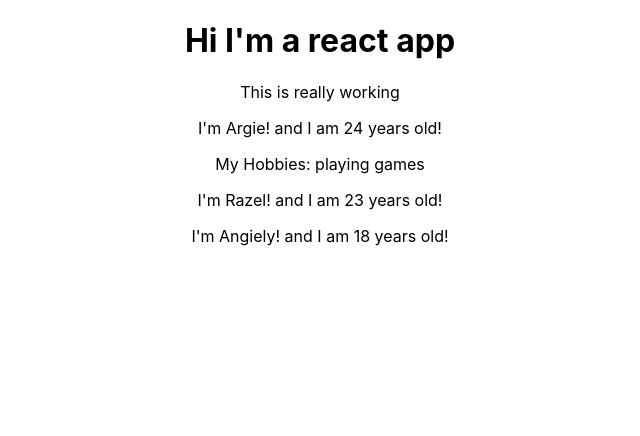
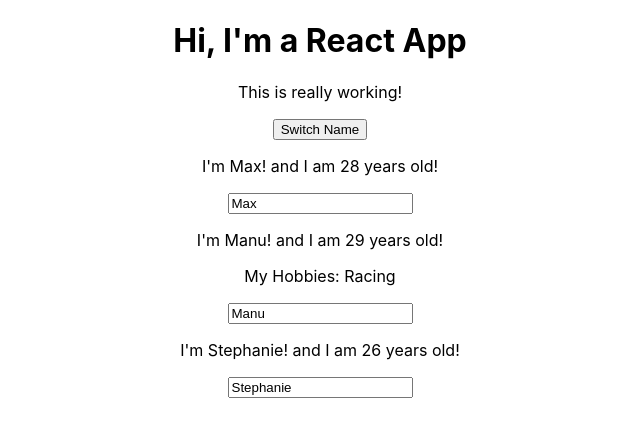
Before and after one commit to rgberou/ReactProject, a React (Create React App) app in the folder my-app/: page / in a window 1280 px wide. Shown: the top 436 px of the page, without its empty margins (320-960 px from the left). Built offline with nearby package versions, Linux system fonts and the light colour scheme.

Commit message:
updated my-app

```diff
--- a/my-app/src/App.js
+++ b/my-app/src/App.js
@@ -1,20 +1,60 @@
 import React, { Component } from 'react';
 import './App.css';
-import Person from './Person/Person'
+import Person from './Person/Person';
 
-class App extends Component{
-  render(){
+class App extends Component {
+  state = {
+    persons: [
+      { name: 'Max', age: 28 },
+      { name: 'Manu', age: 29 },
+      { name: 'Stephanie', age: 26 }
+    ],
+    otherState: 'some other value'
+  }
+
+  switchNameHandler = (newName) => {
+    // console.log('Was clicked!');
+    // DON'T DO THIS: this.state.persons[0].name = 'Maximilian';
+    this.setState( {
+      persons: [
+        { name: newName, age: 28 },
+        { name: 'Manu', age: 29 },
+        { name: 'Stephanie', age: 27 }
+      ]
+    } )
+  }
+
+  nameChangedHandler = (event) => {
+    this.setState( {
+      persons: [
+        { name: 'Max', age: 28 },
+        { name: event.target.value, age: 29 },
+        { name: 'Stephanie', age: 26 }
+      ]
+    } )
+  }
+
+  render () {
     return (
       <div className="App">
-        <h1> Hi I'm a react app</h1>
-        <p> This is really working </p>
-        <Person name="Argie" age="24">My Hobbies: playing games</Person>
-        <Person name="Razel" age="23"/>
-        <Person name="Angiely" age="18"/>
+        <h1>Hi, I'm a React App</h1>
+        <p>This is really working!</p>
+        <button onClick={() => this.switchNameHandler('Maximilian!!')}>Switch Name</button>
+        <Person
+          name={this.state.persons[0].name}
+          age={this.state.persons[0].age} />
+        <Person
+          name={this.state.persons[1].name}
+          age={this.state.persons[1].age}
+          click={this.switchNameHandler.bind(this, 'Max!')}
+          changed={this.nameChangedHandler} >My Hobbies: Racing</Person>
+        <Person
+          name={this.state.persons[2].name}
+          age={this.state.persons[2].age} />
       </div>
     );
+    // return React.createElement('div', {className: 'App'}, React.createElement('h1', null, 'Does this work now?'));
   }
-
 }
 
 export default App;
--- a/my-app/src/Person/Person.js
+++ b/my-app/src/Person/Person.js
@@ -5,6 +5,7 @@ const person = (param) => {
         <div>
             <p>I'm {param.name}! and I am {param.age} years old!</p>
             <p>{param.children}</p>
+            <input type="text" onChange={param.changed} value={param.name}/>
         </div>
 
     );
```
